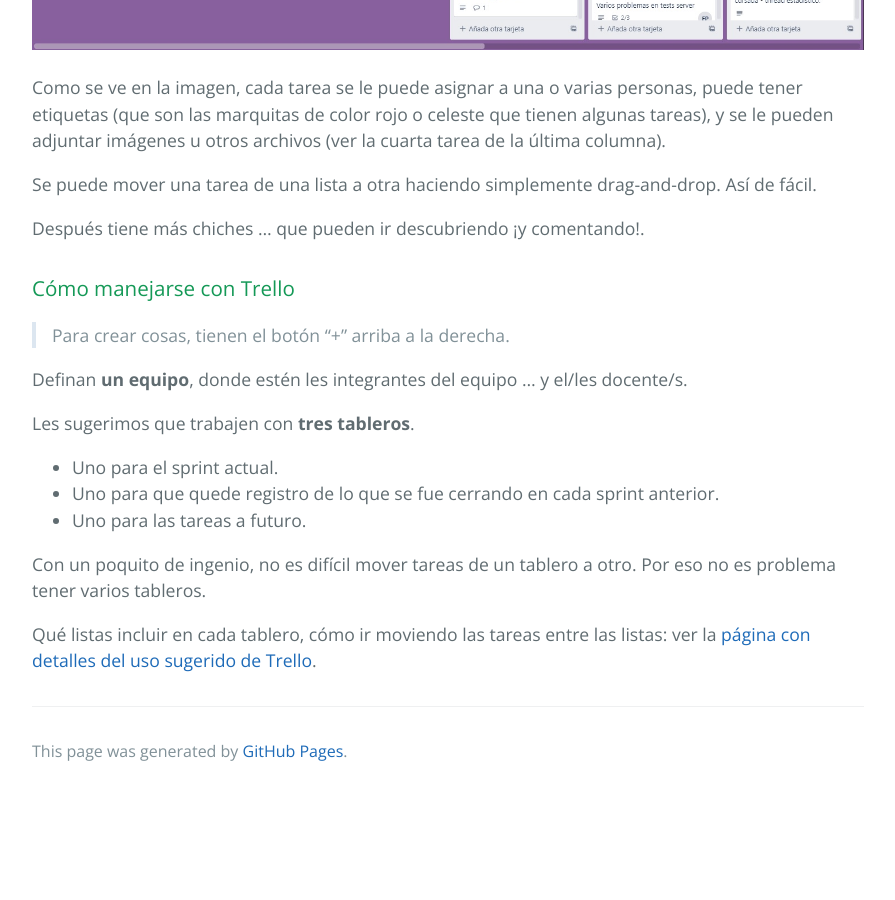
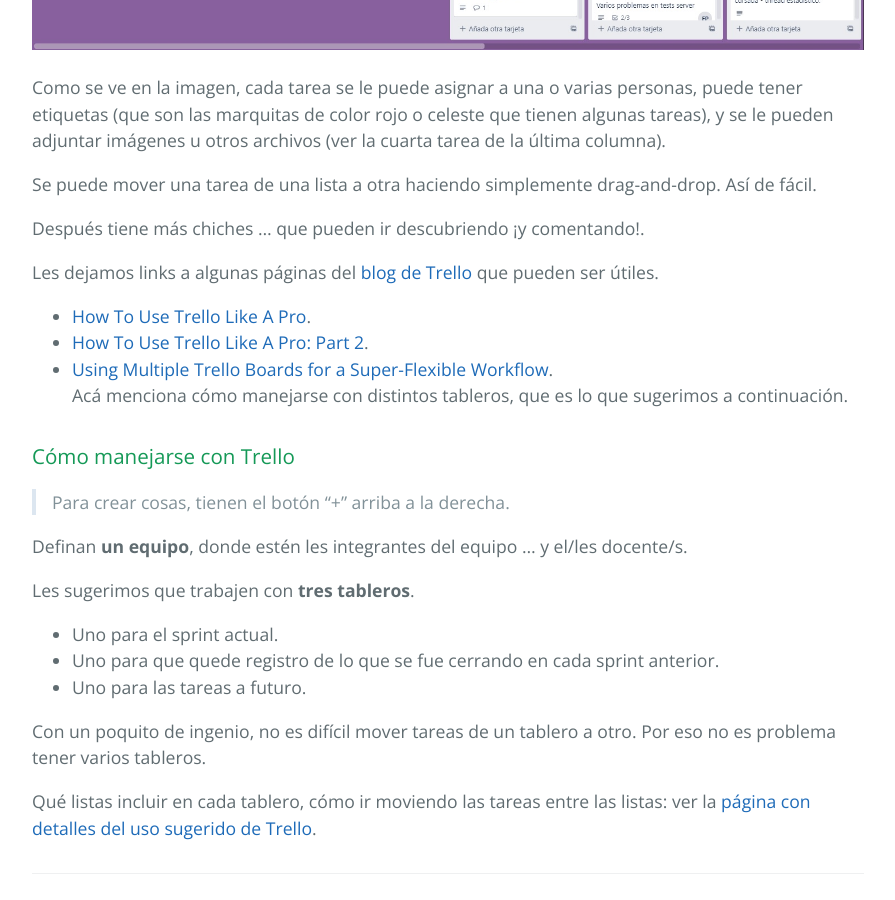
Before and after one commit to unahur-desapp/unahur-desapp-site, a Jekyll site: the page built from recursos/recursos-index.md, in a window 1280 px wide and 900 px high, scrolled down 1491 px. Shown: the whole window, without its empty margins (192-1087 px from the left). Built offline with Jekyll 4.4.1, drawn with Linux system fonts in a browser that asks for light colours; our own code applies the rules of GitHub Pages for plain Markdown files; before the commit the page ends 2286 px from its top, so only the background shows below that.

Commit message:
se agregan links a blog de Trello

```diff
--- a/recursos/recursos-index.md
+++ b/recursos/recursos-index.md
@@ -40,6 +40,13 @@ Se puede mover una tarea de una lista a otra haciendo simplemente drag-and-drop.
 
 Después tiene más chiches ... que pueden ir descubriendo ¡y comentando!.
 
+Les dejamos links a algunas páginas del [blog de Trello](https://blog.trello.com/) que pueden ser útiles.
+- [How To Use Trello Like A Pro](https://blog.trello.com/how-to-use-trello-like-a-pro).
+- [How To Use Trello Like A Pro: Part 2](https://blog.trello.com/using-trello-like-a-pro-part-2).
+- [Using Multiple Trello Boards for a Super-Flexible Workflow](https://blog.trello.com/using-multiple-boards-for-a-super-flexible-workflow).
+Acá menciona cómo manejarse con distintos tableros, que es lo que sugerimos a continuación.
+
+
 ### Cómo manejarse con Trello
 
 > Para crear cosas, tienen el botón "+" arriba a la derecha.
```
